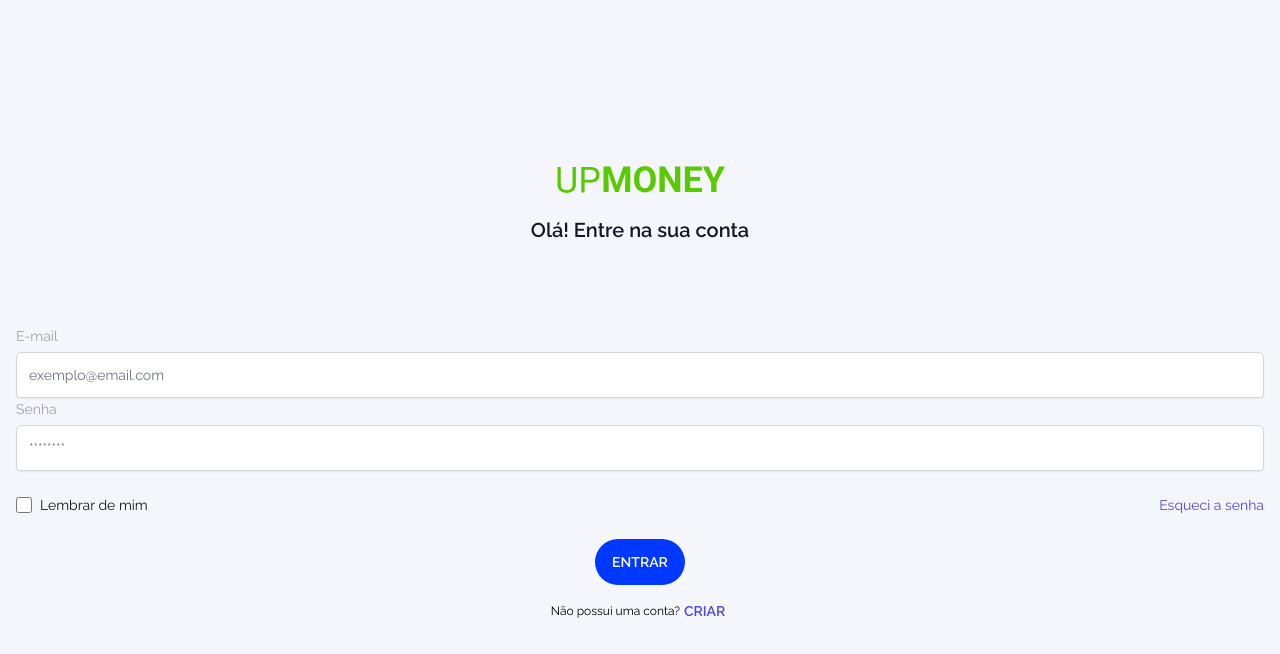
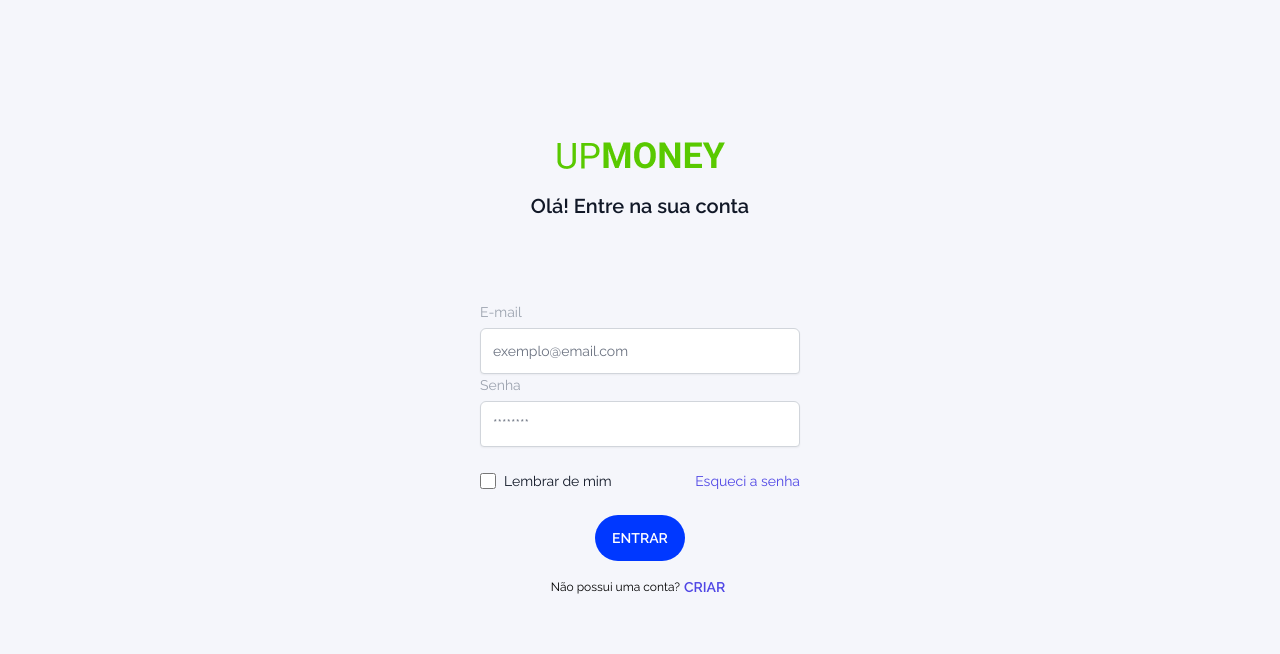
Before and after one commit to dpedersoli/desafio-chefao, a React (Vite) app in the folder desafiochefao/: page /login in a window 1280 px wide. Shown: the top 654 px of the page. Built offline with nearby package versions, Linux system fonts and the light colour scheme.

Commit message:
style: form size

```diff
--- a/desafiochefao/src/pages/Login.tsx
+++ b/desafiochefao/src/pages/Login.tsx
@@ -44,7 +44,7 @@ const Login = () => {
           Olá! Entre na sua conta
         </p>
       </div>
-
+      <div className="w-96 max-w-full flex items-center justify-center pb-12 px-4 sm:px-6 lg:px-8">
         <form className="my-6 space-y-6 w-full" onSubmit={handleSubmit}>
           <div className="rounded-md -space-y-px">
             <Input
@@ -63,6 +63,7 @@ const Login = () => {
               content="Senha"
               type="password"
               placeholder="********"
+              autoComplete="current-password"
               required
               pattern="^(?=.*[a-z])(?=.*[A-Z])(?=.*[0-9])(?=.*[!@#$%^*_=+-]).{4,16}$"
               title="A senha deve conter de 4 a 16 caracteres, sendo eles pelo menos uma letra minúscula, uma letra maiúscula, um número e um símbolo (!@#$%^*_=+-)"
@@ -91,7 +92,6 @@ const Login = () => {
               </a>
             </div>
           </div>
-
           <div className="flex flex-col items-center">
             <Button content="Entrar" type="submit" id="submit" customClassName="px-12 uppercase" />
             <div className="flex items-center justify-center text-xs pt-4">
@@ -107,6 +107,8 @@ const Login = () => {
             </div>
           </div>
         </form>
+      </div>
+
       <p className="text-red-700 text-center">{error}</p>
     </div>
   );
```
Lines whose indentation alone changed are shown as unchanged.
